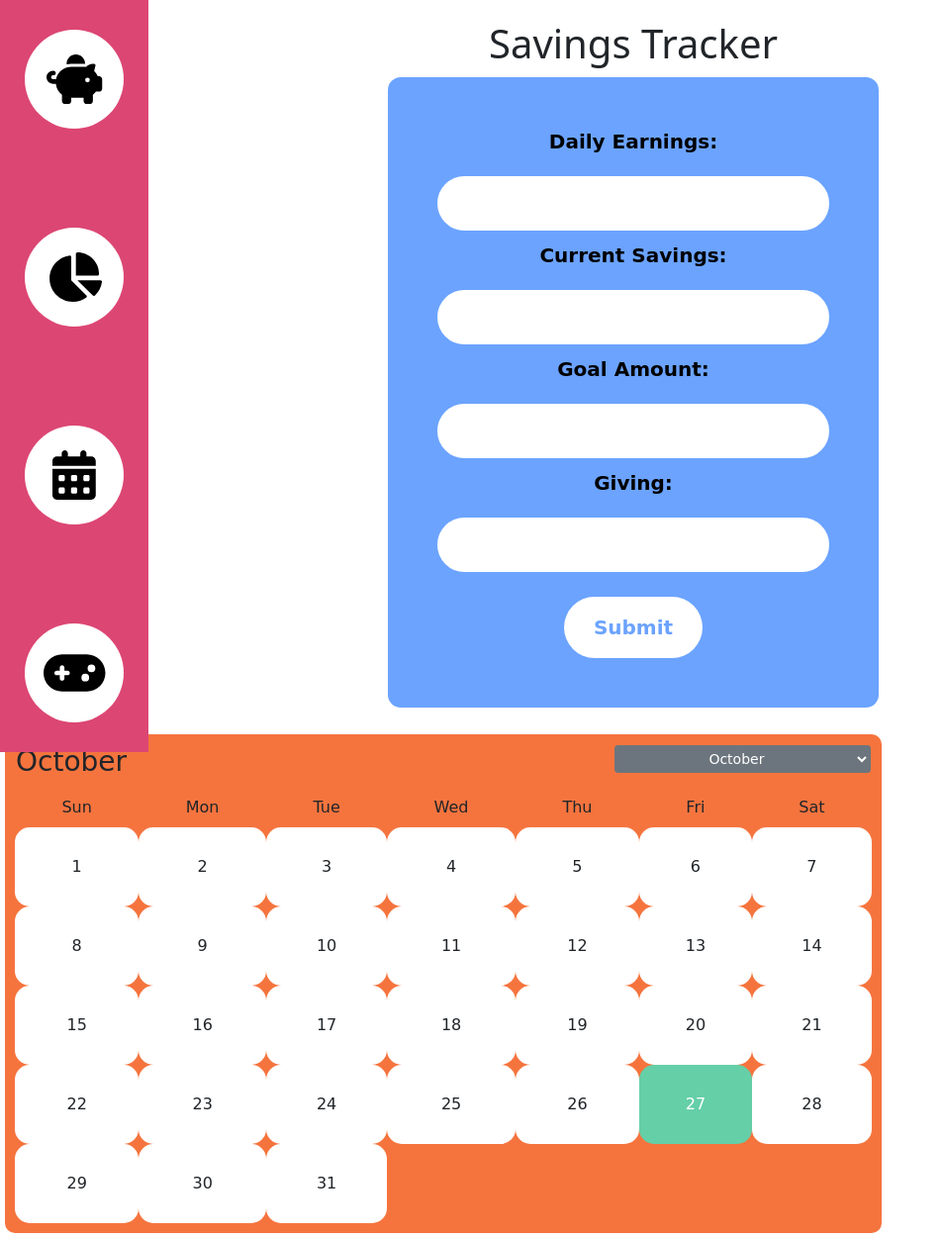
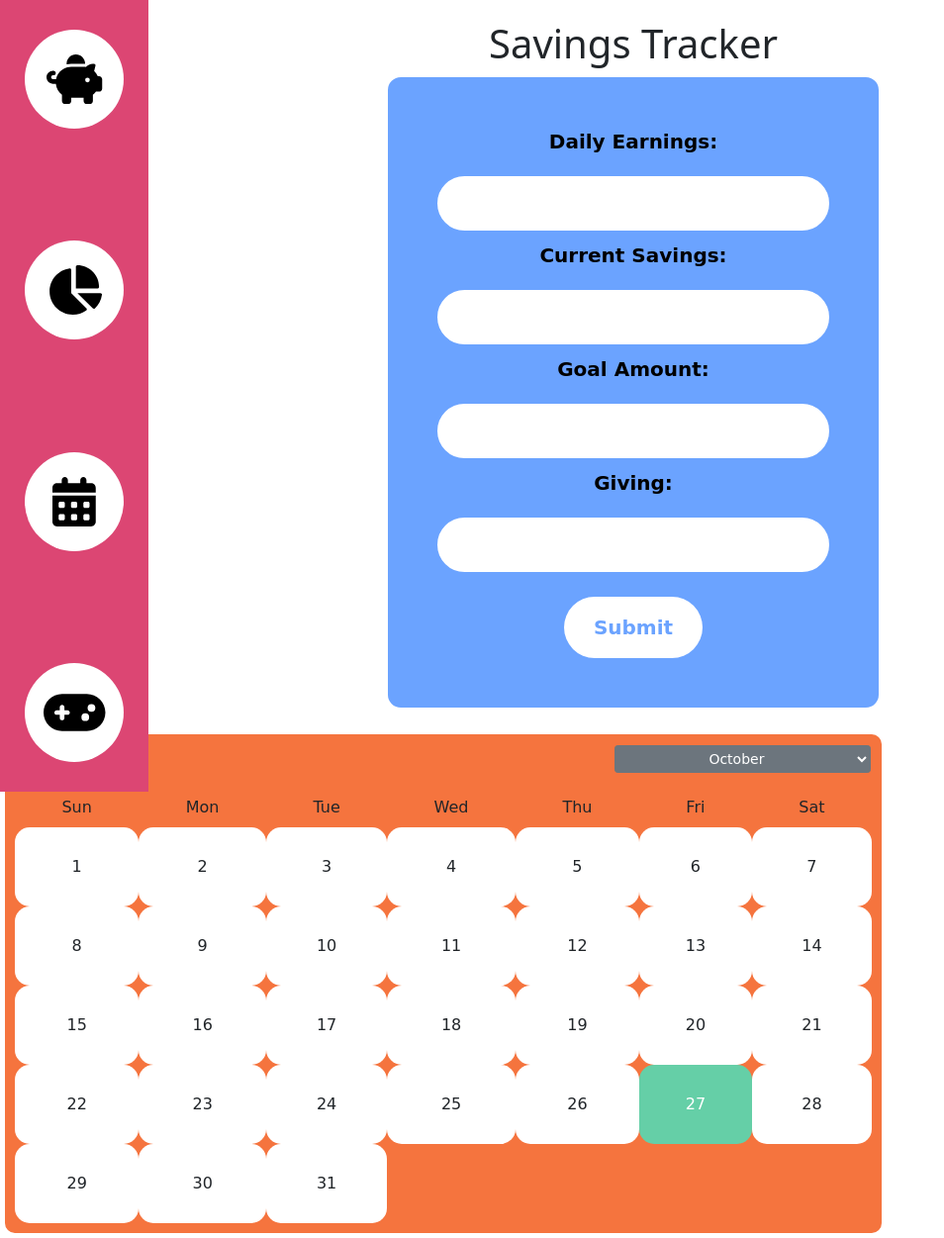
Before and after one commit to ckearl/piggy-bank-is405, a React (Create React App) app: page / in a window 1280 px wide. Shown: the whole page at 99% size, without its empty margins (0-954 px from the left). Built offline with nearby package versions, Linux system fonts and the light colour scheme.

Commit message:
Added more functionality to nav bar

```diff
--- a/src/App.js
+++ b/src/App.js
@@ -8,8 +8,10 @@ import "./Calendar.css";
 function App() {
   return (
     <div className="App">
-      <SavingsTracker />
-      <div className="calendar-container">
+      <div id="PiggyBank">
+        <SavingsTracker />
+      </div>
+      <div className="calendar-container" id="Calendar">
         <Calendar />
       </div>
     </div>
--- a/src/SavingsTracker.js
+++ b/src/SavingsTracker.js
@@ -23,7 +23,7 @@ const SavingsTracker = () => {
     <div>
       <div className="page-container">
         <Sidebar /> {/* Include the Sidebar component */}
-        <div className="content" id="PiggyBank">
+        <div className="content">
           <h1>Savings Tracker</h1>
           <form className="savings-form" onSubmit={handleFormSubmit}>
             <div>
--- a/src/Sidebar.css
+++ b/src/Sidebar.css
@@ -9,7 +9,7 @@
   position: fixed; /* Fix the position of the sidebar */
   top: 0; /* Stick it to the top of the viewport */
   left: 0; /* Stick it to the left of the viewport */
-  height: 95vh; /* Set the height to 100% of the viewport height */
+  height: 100vh; /* Set the height to 100% of the viewport height */
   justify-content: space-between;
 }
 
--- a/src/Sidebar.js
+++ b/src/Sidebar.js
@@ -12,22 +12,22 @@ const Sidebar = () => {
   return (
     <div className="sidebar">
       <div className="icon-container">
-        <a href="PiggyBank">
+        <a href="#PiggyBank">
           <FontAwesomeIcon icon={faPiggyBank} /> {/* Piggy bank icon */}
         </a>
       </div>
       <div className="icon-container">
-        <a href="PieChart">
+        <a href="#PieChart">
           <FontAwesomeIcon icon={faChartPie} /> {/* Pie chart icon */}
         </a>
       </div>
       <div className="icon-container">
-        <a href="Calendar">
+        <a href="#Calendar">
           <FontAwesomeIcon icon={faCalendarAlt} /> {/* Calendar icon */}
         </a>
       </div>
       <div className="icon-container">
-        <a href="Games">
+        <a href="#Games">
           <FontAwesomeIcon icon={faGamepad} /> {/* Game controller icon */}
         </a>
       </div>
```
Also changed, not shown: src/Calendar.js (+5 -2 lines).
